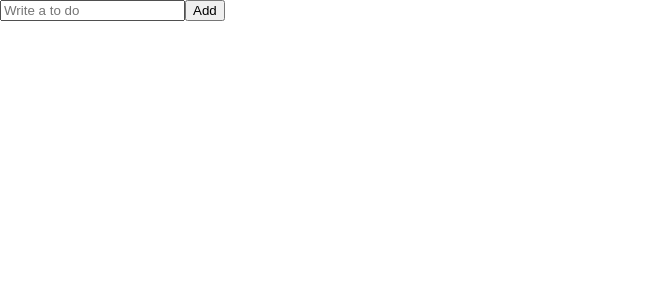
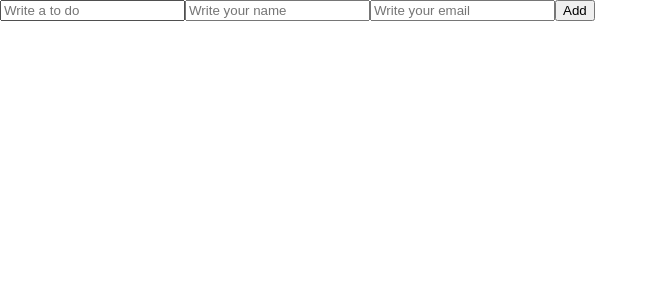
Before and after one commit to Odyssey409/react-masterclass_todo_app, a React (Create React App) app: page / in a window 1280 px wide. Shown: the top 300 px of the page, without its empty margins (0-658 px from the left). Built offline with nearby package versions, Linux system fonts and the light colour scheme.

Commit message:
section#6.6 Form Validation
react-hook-form을 사용하여 폼을 쉽게 만드는 법을 학습함

```diff
--- a/package.json
+++ b/package.json
@@ -12,6 +12,7 @@
     "@types/react-dom": "^18.3.0",
     "react": "^18.3.1",
     "react-dom": "^18.3.1",
+    "react-hook-form": "^7.52.2",
     "react-scripts": "5.0.1",
     "recoil": "^0.7.7",
     "styled-components": "^6.1.12",
--- a/src/ToDoList.tsx
+++ b/src/ToDoList.tsx
@@ -1,27 +1,42 @@
-import React, { useState } from "react";
+import { useForm } from "react-hook-form";
+
+// function ToDoList() {
+//   const [toDo, setToDo] = useState("");
+
+//   const onChange = (event: React.FormEvent<HTMLInputElement>) => {
+//     const {
+//       currentTarget: { value },
+//     } = event;
+//     setToDo(value);
+//   };
+//   const onSubmit = (event: React.FormEvent<HTMLFormElement>) => {
+//     event.preventDefault();
+//     console.log(toDo);
+//   };
+
+//   return (
+//     <div>
+//       <form onSubmit={onSubmit}>
+//         <input
+//           onChange={onChange}
+//           value={toDo}
+//           placeholder="Write a to do"
+//         ></input>
+//         <button>Add</button>
+//       </form>
+//     </div>
+//   );
+// }
 
 function ToDoList() {
-  const [toDo, setToDo] = useState("");
-
-  const onChange = (event: React.FormEvent<HTMLInputElement>) => {
-    const {
-      currentTarget: { value },
-    } = event;
-    setToDo(value);
-  };
-  const onSubmit = (event: React.FormEvent<HTMLFormElement>) => {
-    event.preventDefault();
-    console.log(toDo);
-  };
-
+  const { register, watch } = useForm();
+  console.log(watch());
   return (
     <div>
-      <form onSubmit={onSubmit}>
-        <input
-          onChange={onChange}
-          value={toDo}
-          placeholder="Write a to do"
-        ></input>
+      <form>
+        <input {...register("toDo")} placeholder="Write a to do"></input>
+        <input {...register("name")} placeholder="Write your name"></input>
+        <input {...register("email")} placeholder="Write your email"></input>
         <button>Add</button>
       </form>
     </div>
```
Also changed, not shown: 1 other file (tests, documents, lock files or other folders).
